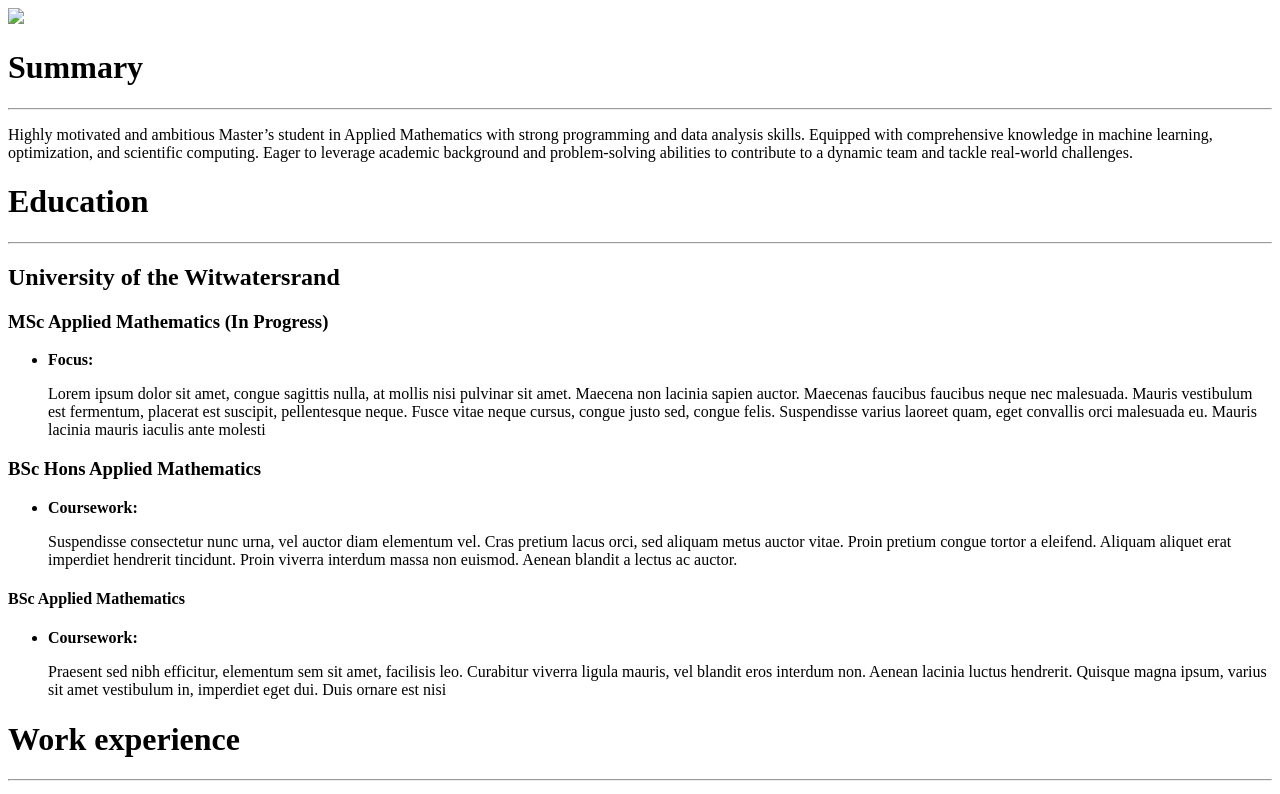
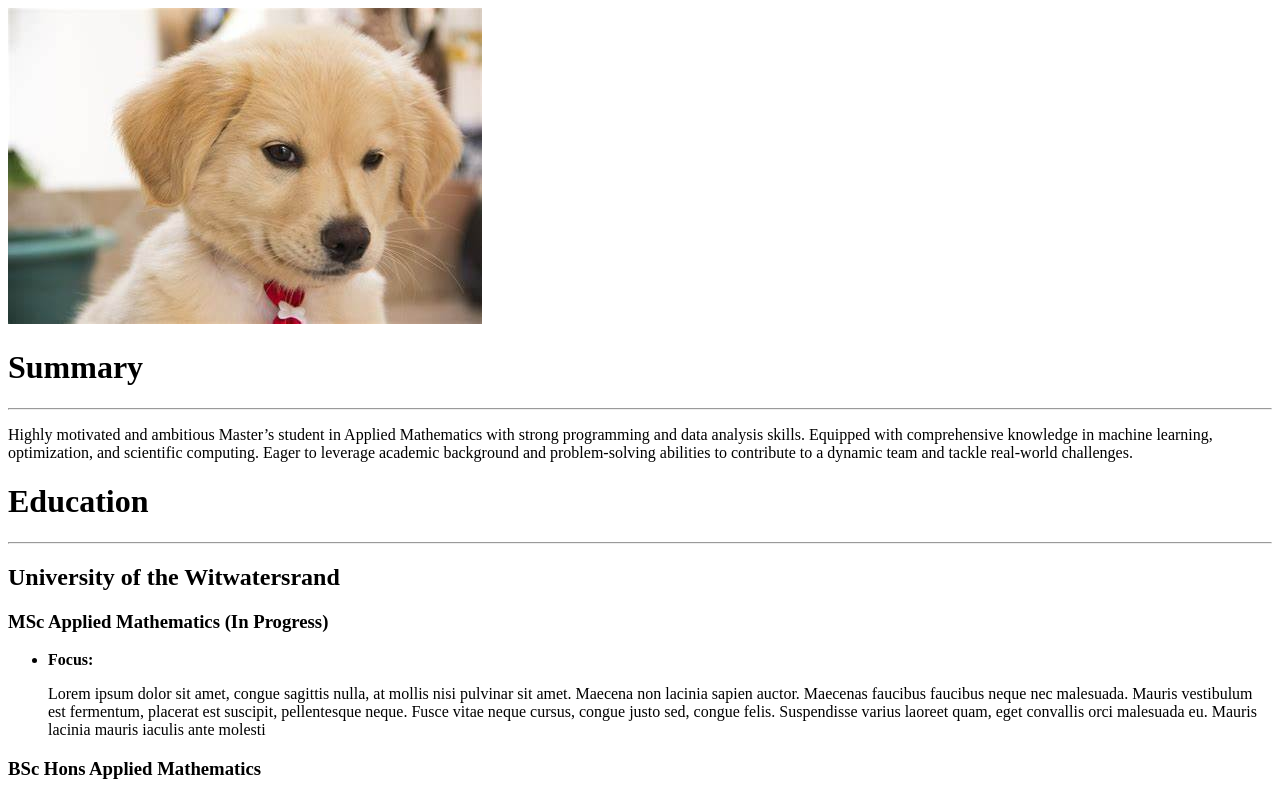
Before and after one commit to Cebisile073/html-Resume, a plain HTML site: page index.html in a window 1280 px wide. Shown: the top 794 px of the page. Drawn offline with Linux system fonts and the light colour scheme.

Commit message:
Update index.html

```diff
--- a/index.html
+++ b/index.html
@@ -6,7 +6,7 @@
     <title>My Resume</title>
 </head>
 <body>
-    <img src=".\/dog.png" />
+    <img src="/dog.png" />
     <h1>Summary</h1>
     <hr/>
     <p>
```
